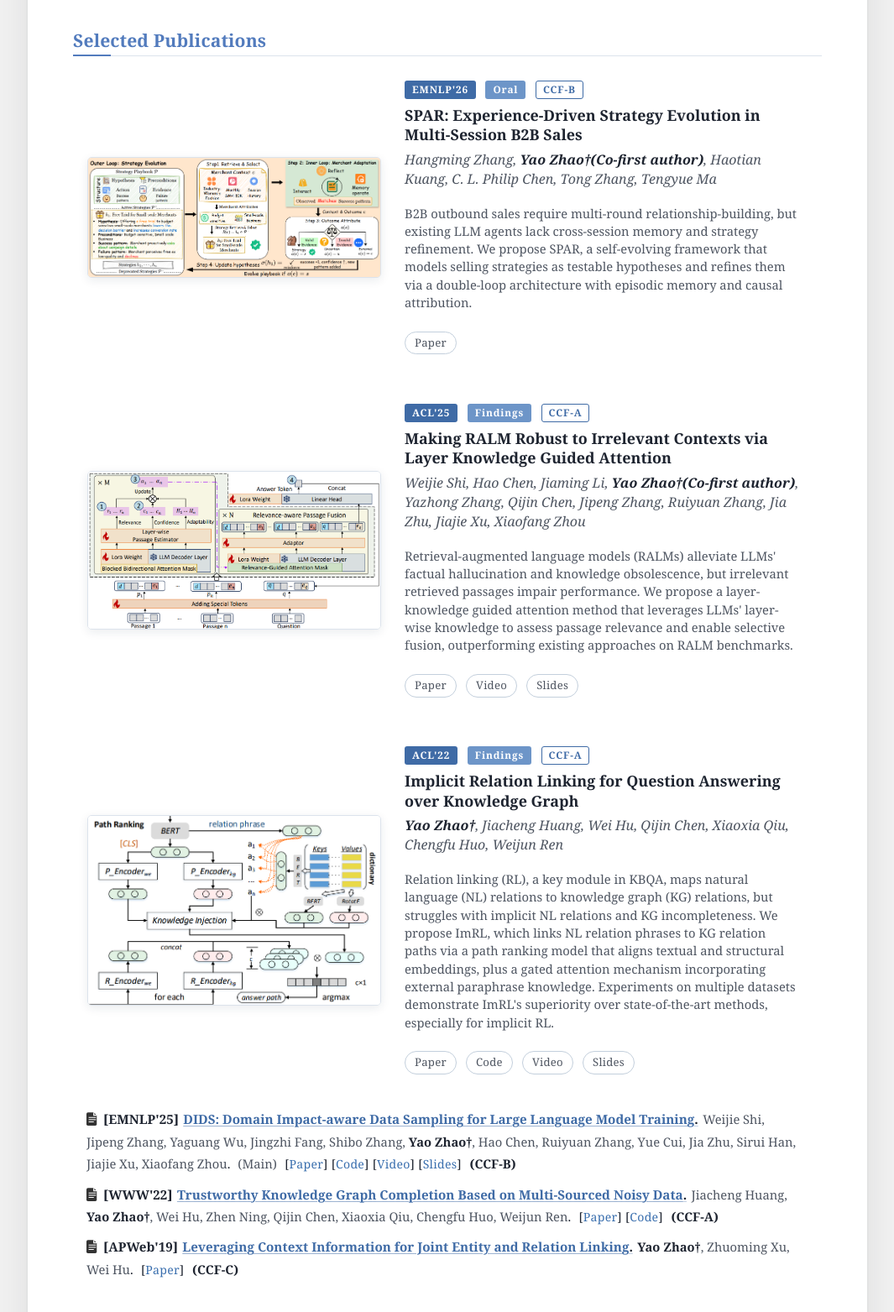
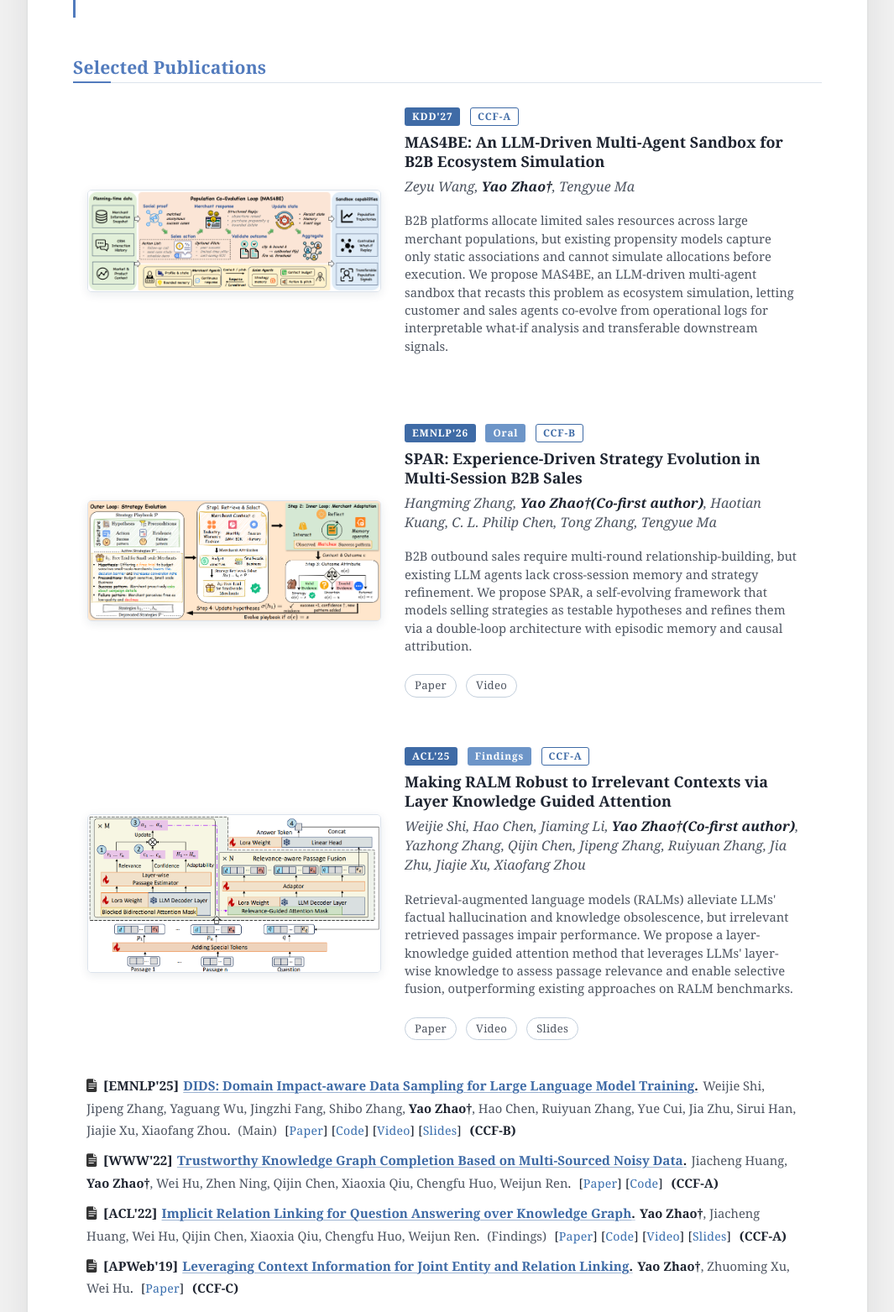
Before and after one commit to Vodkazy/vodkazy.github.io, a plain HTML site: page index.html in a window 1280 px wide. Shown: the part 1237-2800 px from the top of the page at 84% size, without its empty margins (107-1172 px from the left). Drawn offline with Linux system fonts and the light colour scheme.

Commit message:
Add KDD'27 MAS4BE publication and news; update profile, publications and reviews

```diff
--- a/index.html
+++ b/index.html
@@ -22,7 +22,7 @@
                 <p>
                     <span class="chinese-name">赵 耀</span>
                     <span class="english-name">Yao Zhao <span class="alias"></span></span>
-                    <span class="job-title">AI Researcher & Builder</span>
+                    <span class="job-title">AI Researcher</span>
                     <span class="affiliation">Department of 1688 (B2B E-commerce)<br/>Alibaba Group</span>
                 </p>
                 <div class="contact-info">
@@ -47,12 +47,13 @@
     </table>
 
     <h2>Biography</h2>
-    <p>Currently I am an Algorithm Expert on the Intelligent Sales &amp; Service team of the <a href="http://www.1688.com/"> 1688 department at Alibaba Group</a>, where I lead a team to build the Agentic Service for B2B sales operations in the AI era. Pairing agentic capabilities with a new form of product design, we are redefining what an intelligent sales system for business customers should look like, reshaping the operating model of sales, and ultimately lifting the commercialization efficiency of B2B selling.
+    <p>Currently I am an Algorithm Expert of the <a href="http://www.1688.com/"> 1688 department at Alibaba Group</a>, where I lead a team to build the Agentic Service for B2B sales operations in the AI era. Pairing agentic capabilities with a new form of product design, we are redefining what an intelligent sales system for business customers should look like, reshaping the operating model of sales, and ultimately lifting the commercialization efficiency of B2B selling.
     Before that, I earned my Master’s degree in <a href="http://cs.nju.edu.cn/" target="_blank">Computer Science and Technology</a> from <a href="http://www.nju.edu.cn/" target="_blank">Nanjing University</a> in 2022, where I worked on Knowledge Graphs (KGs), Relation Linking and Knowledge Graph Question Answering (KGQA) under the guidance of Professor Wei Hu in the <a href="http://ws.nju.edu.cn/">Websoft Research Group</a>.</p>
     <p>Recently, my research interests mainly focus on <span class="hl">Large Language Models (LLMs)</span>, <span class="hl">Agent Applications (esp. Agent Memory)</span> and <span class="hl">Recursive Self-Improvement (RSI)</span>. I am exploring how reinforcement learning on the base model, together with a well-designed Agent Memory framework, can strengthen an agent framework’s ability to handle vertical-domain tasks, so that AI can solve real business problems in industry and move a step closer to AGI.</p>
 
     <h2>News</h2>
     <ul class="content-list spaced scroll-box news-panel">
+      <li><span class="entry-key">11/2026:</span> 🎉 One paper was accepted by KDD 2027 (Cycle 1).</li>
       <li><span class="entry-key">08/2026:</span> 🎉 One paper was accepted by EMNLP 2026 as an <b>Oral</b> presentation.</li>
       <li class="notice"><s><span class="entry-key">05/2026:</span> 📣 I have several <b>internship positions</b> on <span class="hl">Self-Evolution</span>, <span class="hl">Auto-Research for Predictive Modeling</span> and <span class="hl">Agentic RL</span>. Please feel free to contact me at <a href="mailto:zhaoyao.zhao@taobao.com">zhaoyao.zhao@taobao.com</a> if you are interested.</s></li>
       <li><span class="entry-key">08/2025:</span> 🎉 One paper was accepted by the EMNLP 2025 main conference.</li>
@@ -70,6 +71,22 @@
     <div class="scroll-box pub-scroll">
     <div class="publication-item featured">
       <div class="pub-img-container">
+        <img src="./pub_mas4be.png" alt="KDD 2027 Publication" width="350" height="143"/>
+      </div>
+      <div class="pub-info-container">
+        <div class="pub-venue">KDD'27</div>
+        <div class="pub-designation"></div>
+        <div class="pub-rank">CCF-A</div>
+        <div class="pub-title">MAS4BE: An LLM-Driven Multi-Agent Sandbox for B2B Ecosystem Simulation</div>
+        <div class="pub-authors">Zeyu Wang, <strong>Yao Zhao†</strong>, Tengyue Ma</div>
+        <div class="pub-abstract">B2B platforms allocate limited sales resources across large merchant populations, but existing propensity models capture only static associations and cannot simulate allocations before execution. We propose MAS4BE, an LLM-driven multi-agent sandbox that recasts this problem as ecosystem simulation, letting customer and sales agents co-evolve from operational logs for interpretable what-if analysis and transferable downstream signals.</div>
+        <div class="pub-links">
+        </div>
+      </div>
+    </div>
+
+    <div class="publication-item featured">
+      <div class="pub-img-container">
         <img src="./pub_spar.png" alt="EMNLP 2026 Publication" width="350" height="143"/>
       </div>
       <div class="pub-info-container">
@@ -81,6 +98,7 @@
         <div class="pub-abstract">B2B outbound sales require multi-round relationship-building, but existing LLM agents lack cross-session memory and strategy refinement. We propose SPAR, a self-evolving framework that models selling strategies as testable hypotheses and refines them via a double-loop architecture with episodic memory and causal attribution.</div>
         <div class="pub-links">
           <a class="pub-link-btn" href="https://aclanthology.org/2026.emnlp-industry.54/">Paper</a>
+          <a class="pub-link-btn" href="https://underline.io/lecture/122105-spars-experience-driven-strategy-evolution-in-multi-session-b2b-sales">Video</a>
         </div>
       </div>
     </div>
@@ -100,27 +118,6 @@
           <a class="pub-link-btn" href="https://aclanthology.org/2025.findings-acl.188">Paper</a>
           <a class="pub-link-btn" href="https://underline.io/lecture/122104-making-ralm-robust-to-irrelevant-contexts-via-layer-knowledge-guided-attention">Video</a>
           <a class="pub-link-btn" href="https://app.underline.io/downloadable_materials/lectures/122104/slideshow">Slides</a>
-        </div>
-      </div>
-    </div>
-
-
-    <div class="publication-item featured">
-      <div class="pub-img-container">
-        <img src="./pub_imrl.png" alt="ACL 2022 Publication" width="350" height="227"/>
-      </div>
-      <div class="pub-info-container">
-        <div class="pub-venue">ACL'22</div>
-        <div class="pub-designation">Findings</div>
-        <div class="pub-rank">CCF-A</div>
-        <div class="pub-title">Implicit Relation Linking for Question Answering over Knowledge Graph</div>
-        <div class="pub-authors"><strong>Yao Zhao†</strong>, Jiacheng Huang, Wei Hu, Qijin Chen, Xiaoxia Qiu, Chengfu Huo, Weijun Ren</div>
-        <div class="pub-abstract">Relation linking (RL), a key module in KBQA, maps natural language (NL) relations to knowledge graph (KG) relations, but struggles with implicit NL relations and KG incompleteness. We propose ImRL, which links NL relation phrases to KG relation paths via a path ranking model that aligns textual and structural embeddings, plus a gated attention mechanism incorporating external paraphrase knowledge. Experiments on multiple datasets demonstrate ImRL's superiority over state-of-the-art methods, especially for implicit RL.</div>
-        <div class="pub-links">
-          <a class="pub-link-btn" href="https://aclanthology.org/2022.findings-acl.312">Paper</a>
-          <a class="pub-link-btn" href="https://openreview.net/attachment?id=FbPpEXW41i8&name=data">Code</a>
-          <a class="pub-link-btn" href="https://underline.io/lecture/50079-implicit-relation-linking-for-question-answering-over-knowledge-graph">Video</a>
-          <a class="pub-link-btn" href="https://app.underline.io/downloadable_materials/lectures/50079/slideshow">Slides</a>
         </div>
       </div>
     </div>
@@ -165,6 +162,26 @@
 
     <div class="publication-item">
       <div class="pub-img-container">
+        <img src="./pub_imrl.png" alt="ACL 2022 Publication" width="350" height="227"/>
+      </div>
+      <div class="pub-info-container">
+        <div class="pub-venue">ACL'22</div>
+        <div class="pub-designation">Findings</div>
+        <div class="pub-rank">CCF-A</div>
+        <div class="pub-title">Implicit Relation Linking for Question Answering over Knowledge Graph</div>
+        <div class="pub-authors"><strong>Yao Zhao†</strong>, Jiacheng Huang, Wei Hu, Qijin Chen, Xiaoxia Qiu, Chengfu Huo, Weijun Ren</div>
+        <div class="pub-abstract">Relation linking (RL), a key module in KBQA, maps natural language (NL) relations to knowledge graph (KG) relations, but struggles with implicit NL relations and KG incompleteness. We propose ImRL, which links NL relation phrases to KG relation paths via a path ranking model that aligns textual and structural embeddings, plus a gated attention mechanism incorporating external paraphrase knowledge. Experiments on multiple datasets demonstrate ImRL's superiority over state-of-the-art methods, especially for implicit RL.</div>
+        <div class="pub-links">
+          <a class="pub-link-btn" href="https://aclanthology.org/2022.findings-acl.312">Paper</a>
+          <a class="pub-link-btn" href="https://openreview.net/attachment?id=FbPpEXW41i8&name=data">Code</a>
+          <a class="pub-link-btn" href="https://underline.io/lecture/50079-implicit-relation-linking-for-question-answering-over-knowledge-graph">Video</a>
+          <a class="pub-link-btn" href="https://app.underline.io/downloadable_materials/lectures/50079/slideshow">Slides</a>
+        </div>
+      </div>
+    </div>
+
+    <div class="publication-item">
+      <div class="pub-img-container">
         <img src="./pub_eearl.png" alt="APWeb 2019 Publication" width="350" height="177"/>
       </div>
       <div class="pub-info-container">
@@ -201,7 +218,7 @@
 
     <h2>Peer Reviews</h2>
     <ul class="content-list services-list">
-      <li>Reviewer: ACL Rolling Review'2026, ICLR'2027, WWW'2027</li>
+      <li>Reviewer: ARR'2026, ICLR'2027, WWW'2027, CVPR'2027</li>
       <li>External Reviewer / Subreviewer: ISWC'2021, IJCAI'2021, WWW'2021, AAAI'2021, IJCAI'2020, WWW'2020, ISWC'2020, JIST'2019</li>
     </ul>
 
```
Also changed, not shown: pub_mas4be.png (added).
